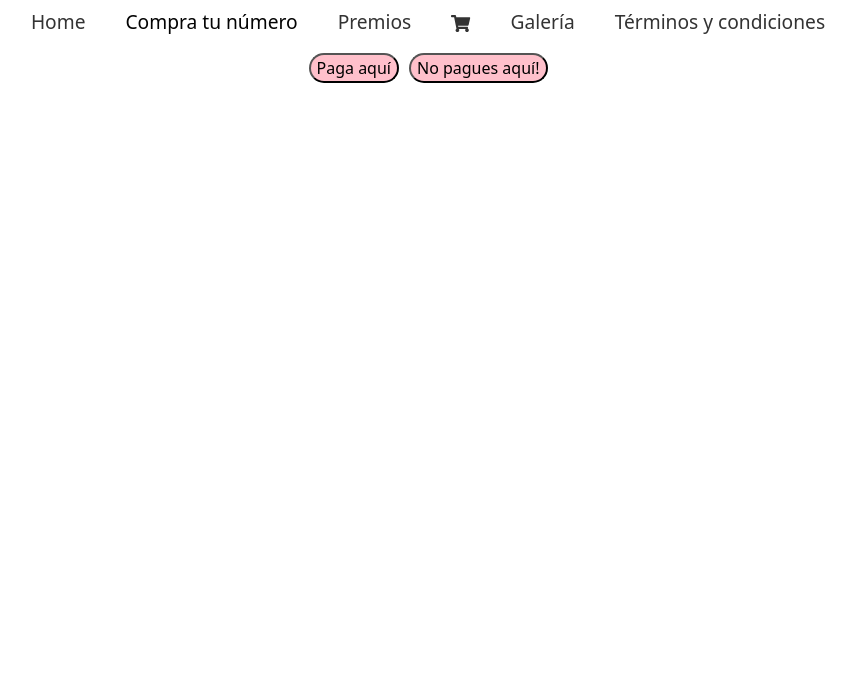
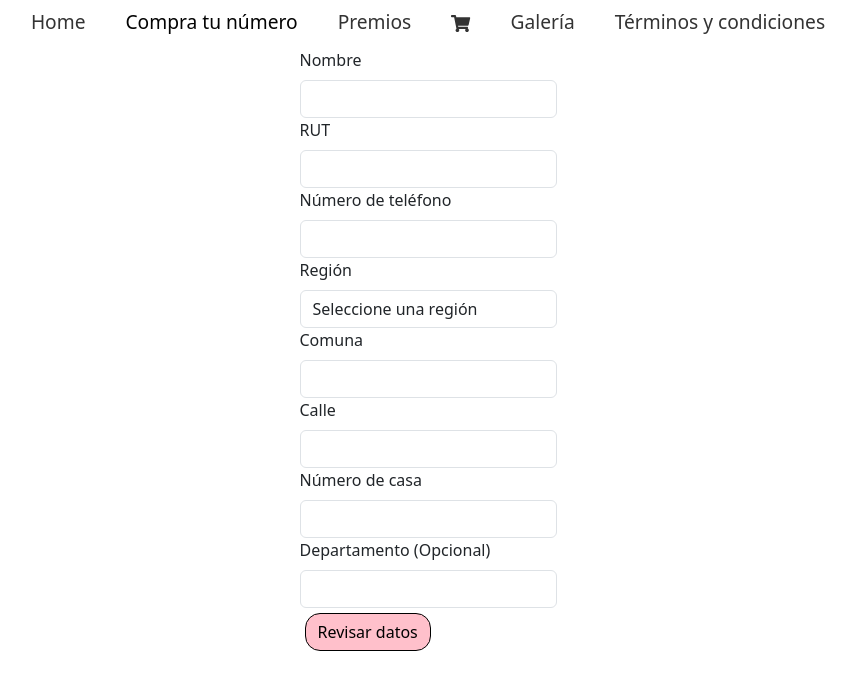
Before and after one commit to gonzalolavin99/Michelson-Cosmetics, a React app in the folder WEB/: page /compra in a window 1280 px wide. Shown: the top 690 px of the page, without its empty margins (212-1067 px from the left). Built offline with nearby package versions, Linux system fonts and the light colour scheme; the HTML template or start-up script is replaced by a standard one.

Commit message:
ADD: Se crea form para los datos del cliente y se agrega ruta de notfound al front

```diff
--- a/WEB/src/App.jsx
+++ b/WEB/src/App.jsx
@@ -13,6 +13,7 @@ import PruebaApi from "./components/PruebaApi";
 import CompraExitosa from "./views/CompraExitosa";
 import CompraFallida from "./views/CompraFallida";
 import TicketProvider from "./context/TicketContext"; // Importar TicketProvider
+import NotFound from "./views/NotFound.jsx";
 
 const App = () => {
   return (
@@ -34,6 +35,7 @@ const App = () => {
             <Route path="/pruebaApi" element={<PruebaApi />} />
             <Route path="/compra-exitosa" element={<CompraExitosa />} />
             <Route path="/compra-fallida" element={<CompraFallida />} />
+            <Route path ="/*" element={<NotFound/>} />
           </Routes>
         </div>
       </div>
--- a/WEB/src/views/ComprarNumero.jsx
+++ b/WEB/src/views/ComprarNumero.jsx
@@ -3,37 +3,194 @@ import { useNavigate } from "react-router-dom";
 import { TicketContext } from "../context/TicketContext";
 import Row from "react-bootstrap/Row";
 import Col from "react-bootstrap/Col";
+import Form from "react-bootstrap/Form";
+import Button from "react-bootstrap/Button";
 
 const ComprarNumero = () => {
+  // Estado para controlar si la compra fue exitosa
   const [compraExitosa, setCompraExitosa] = useState(false);
+  // Estado para almacenar los datos del formulario
+  const [formData, setFormData] = useState({
+    name: "",
+    rut: "",
+    phone: "",
+    region: "",
+    commune: "",
+    street: "",
+    houseNumber: "",
+    apartment: "",
+  });
+  // Estado para controlar la visualización de los datos
+  const [showDataReview, setShowDataReview] = useState(false);
   const navigate = useNavigate();
   const { setCantidadTickets } = useContext(TicketContext);
 
+  // Función para actualizar los datos del formulario
+  const handleChange = (e) => {
+    setFormData({ ...formData, [e.target.name]: e.target.value });
+  };
+
+  // Función para realizar la compra
   const handleCompra = () => {
     setCantidadTickets((prevCantidad) => prevCantidad + 1);
-    navigate('/compra-exitosa');
+    navigate("/compra-exitosa");
     setCompraExitosa(true);
   };
 
+  // Función para navegar a la página de compra fallida
   const handleCompraFallida = () => {
-    navigate('/compra-fallida');
+    navigate("/compra-fallida");
+  };
+
+  // Función para mostrar los datos ingresados
+  const handleShowDataReview = () => {
+    setShowDataReview(true);
+  };
+
+  // Función para confirmar la compra
+  const handleConfirmPurchase = () => {
+    handleCompra();
+    setShowDataReview(false);
   };
 
   return (
-<Row>
-  <Col>
-  <button className="btn-pink" onClick={handleCompra}>
-        Paga aquí
-      </button>
-      <button className="btn-pink" onClick={handleCompraFallida}>
-        No pagues aquí!
-      </button>
-  </Col>
+    <>
+      <div>
+        <Row>
+          <Col>
+            <Form>
+              <Form.Group controlId="formName">
+                <Form.Label>Nombre</Form.Label>
+                <Form.Control
+                  type="text"
+                  name="name"
+                  value={formData.name}
+                  onChange={handleChange}
+                  required
+                />
+              </Form.Group>
+              <Form.Group controlId="formRut">
+                <Form.Label>RUT</Form.Label>
+                <Form.Control
+                  type="text"
+                  name="rut"
+                  value={formData.rut}
+                  onChange={handleChange}
+                  required
+                />
+              </Form.Group>
+              <Form.Group controlId="formPhone">
+                <Form.Label>Número de teléfono</Form.Label>
+                <Form.Control
+                  type="tel"
+                  name="phone"
+                  value={formData.phone}
+                  onChange={handleChange}
+                  required
+                />
+              </Form.Group>
+              <Form.Group controlId="formRegion">
+                <Form.Label>Región</Form.Label>
+                <Form.Control
+                  as="select"
+                  name="region"
+                  value={formData.region}
+                  onChange={handleChange}
+                  required
+                >
+                  <option value="">Seleccione una región</option>
+                  <option value="arica-parinacota">
+                    Región de Arica y Parinacota
+                  </option>
+                  <option value="tarapaca">Región de Tarapacá</option>
+                  <option value="antofagasta">Región de Antofagasta</option>
+                  <option value="atacama">Región de Atacama</option>
+                  <option value="coquimbo">Región de Coquimbo</option>
+                  <option value="valparaiso">Región de Valparaíso</option>
+                  <option value="metropolitana">Región Metropolitana</option>
+                  <option value="ohiggins">Región de O'Higgins</option>
+                  <option value="maule">Región del Maule</option>
+                  <option value="ñuble">Región del Ñuble</option>
+                  <option value="biobio">Región del Biobío</option>
+                  <option value="araucania">Región de La Araucanía</option>
+                  <option value="los-rios">Región de Los Ríos</option>
+                  <option value="los-lagos">Región de Los Lagos</option>
+                  <option value="aysen">Región de Aysén</option>
+                  <option value="magallanes">Región de Magallanes</option>
+                </Form.Control>
+              </Form.Group>
+              <Form.Group controlId="formCommune">
+                <Form.Label>Comuna</Form.Label>
+                <Form.Control
+                  type="text"
+                  name="commune"
+                  value={formData.commune}
+                  onChange={handleChange}
+                  required
+                />
+              </Form.Group>
+              <Form.Group controlId="formStreet">
+                <Form.Label>Calle</Form.Label>
+                <Form.Control
+                  type="text"
+                  name="street"
+                  value={formData.street}
+                  onChange={handleChange}
+                  required
+                />
+              </Form.Group>
+              <Form.Group controlId="formHouseNumber">
+                <Form.Label>Número de casa</Form.Label>
+                <Form.Control
+                  type="text"
+                  name="houseNumber"
+                  value={formData.houseNumber}
+                  onChange={handleChange}
+                  required
+                />
+              </Form.Group>
+              <Form.Group controlId="formApartment">
+                <Form.Label>Departamento (Opcional)</Form.Label>
+                <Form.Control
+                  type="text"
+                  name="apartment"
+                  value={formData.apartment}
+                  onChange={handleChange}
+                />
+              </Form.Group>
+            </Form>
+            <Button className="btn-pink" onClick={handleShowDataReview}>
+              Revisar datos
+            </Button>
+          </Col>
+        </Row>
+      </div>
 
-
-</Row>
-
-
+      {/* Sección para mostrar los datos ingresados */}
+      {showDataReview && (
+        <div>
+          <Row>
+            <Col>
+              <h3>Revisa tus datos</h3>
+              <p>Nombre: {formData.name}</p>
+              <p>RUT: {formData.rut}</p>
+              <p>Teléfono: {formData.phone}</p>
+              <p>Región: {formData.region}</p>
+              <p>Comuna: {formData.commune}</p>
+              <p>Calle: {formData.street}</p>
+              <p>Número de casa: {formData.houseNumber}</p>
+              <p>Departamento: {formData.apartment}</p>
+              <Button className="btn-pink" onClick={handleConfirmPurchase}>
+                Confirmar
+              </Button>
+              <Button className="btn-pink" onClick={handleCompraFallida}>
+                No pagues aquí!
+              </Button>
+            </Col>
+          </Row>
+        </div>
+      )}
+    </>
   );
 };
 
--- /dev/null
+++ b/WEB/src/views/NotFound.jsx
@@ -0,0 +1,11 @@
+import React from 'react'
+
+const NotFound = () => {
+  return (
+    <div><h1>
+        La pagina que buscas no existe!
+        Prueba nuevamente! </h1></div>
+  )
+}
+
+export default NotFound
```
